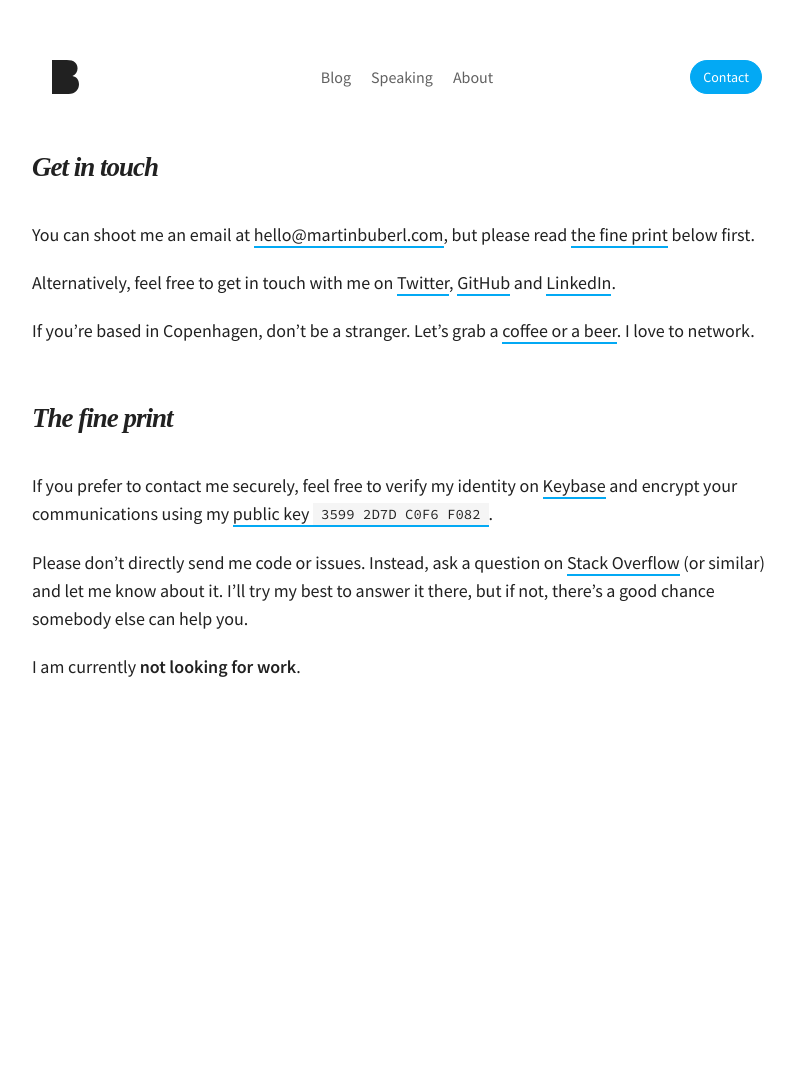
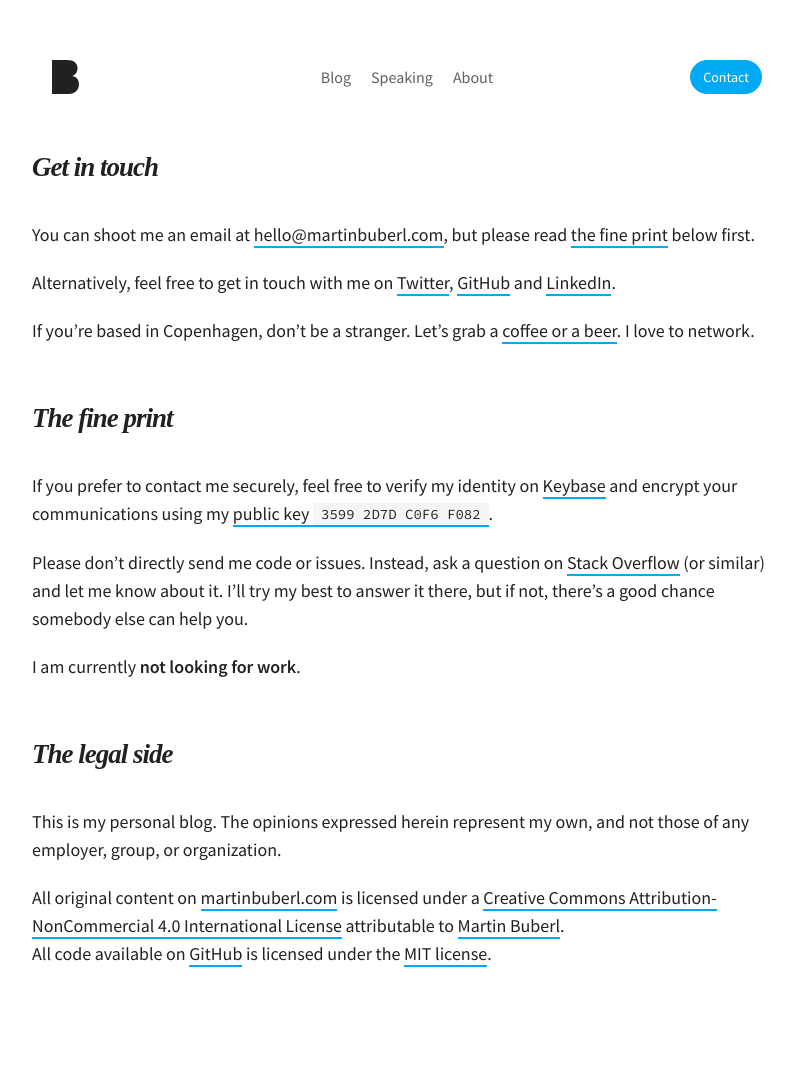
Before and after one commit to martinbuberl/martinbuberl.github.io, a Jekyll site: the page built from contact.md, in a window 1280 px wide. Shown: the whole page, without its empty margins (233-1028 px from the left). Built offline with Jekyll 4.4.1, drawn with Linux system fonts in a browser that asks for light colours; nearby versions of some CDN libraries; some web fonts are replaced; before the commit the page ends 900 px from its top, so only the background shows below that.

Commit message:
Added the legal side

```diff
--- a/contact.md
+++ b/contact.md
@@ -21,3 +21,10 @@ If you prefer to contact me securely, feel free to verify my identity on <a targ
 Please don't directly send me code or issues. Instead, ask a question on <a target="_blank" href="http://stackoverflow.com/questions/ask">Stack Overflow</a> (or similar) and let me know about it. I'll try my best to answer it there, but if not, there's a good chance somebody else can help you.
 
 I am currently **not looking for work**.
+
+<h2 id="the-legal-side" class="has-permalink">The legal side<a class="permalink" title="Permalink" href="#the-legal-side">#</a></h2>
+
+This is my personal blog. The opinions expressed herein represent my own, and not those of any employer, group, or organization.
+
+All original content on <a rel="cc:attributionURL" href="https://martinbuberl.com">martinbuberl.com</a> is licensed under a <a target="_blank" rel="license" href="http://creativecommons.org/licenses/by-nc/4.0/">Creative Commons Attribution-NonCommercial 4.0 International License</a> attributable to <a rel="cc:attributionName" href="https://martinbuberl.com">Martin Buberl</a>.<br/>
+All code available on <a target="_blank" href="https://github.com/martinbuberl/martinbuberl.com">GitHub</a> is licensed under the <a target="_blank" rel="license" href="https://opensource.org/licenses/MIT">MIT license</a>.
```
